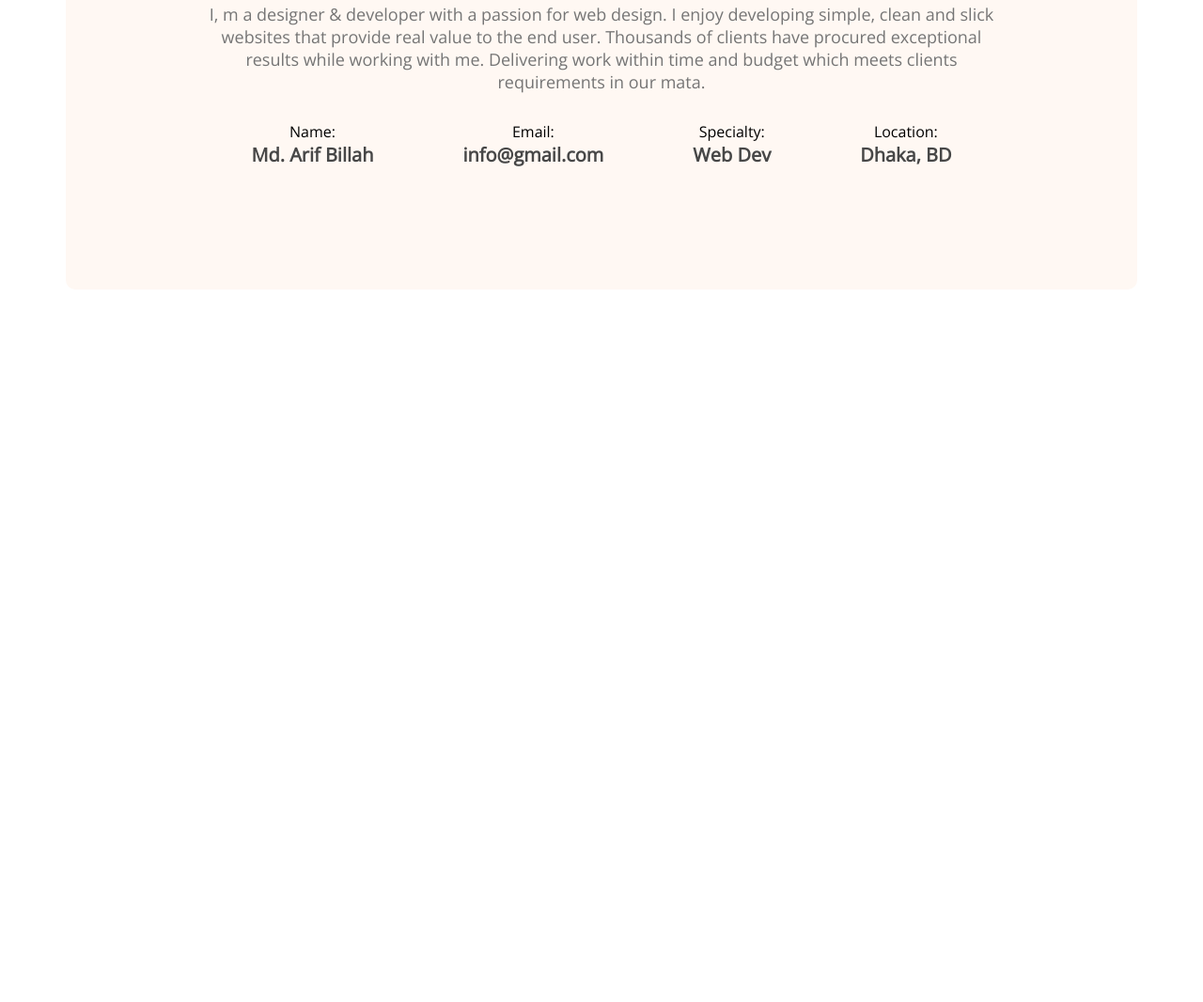
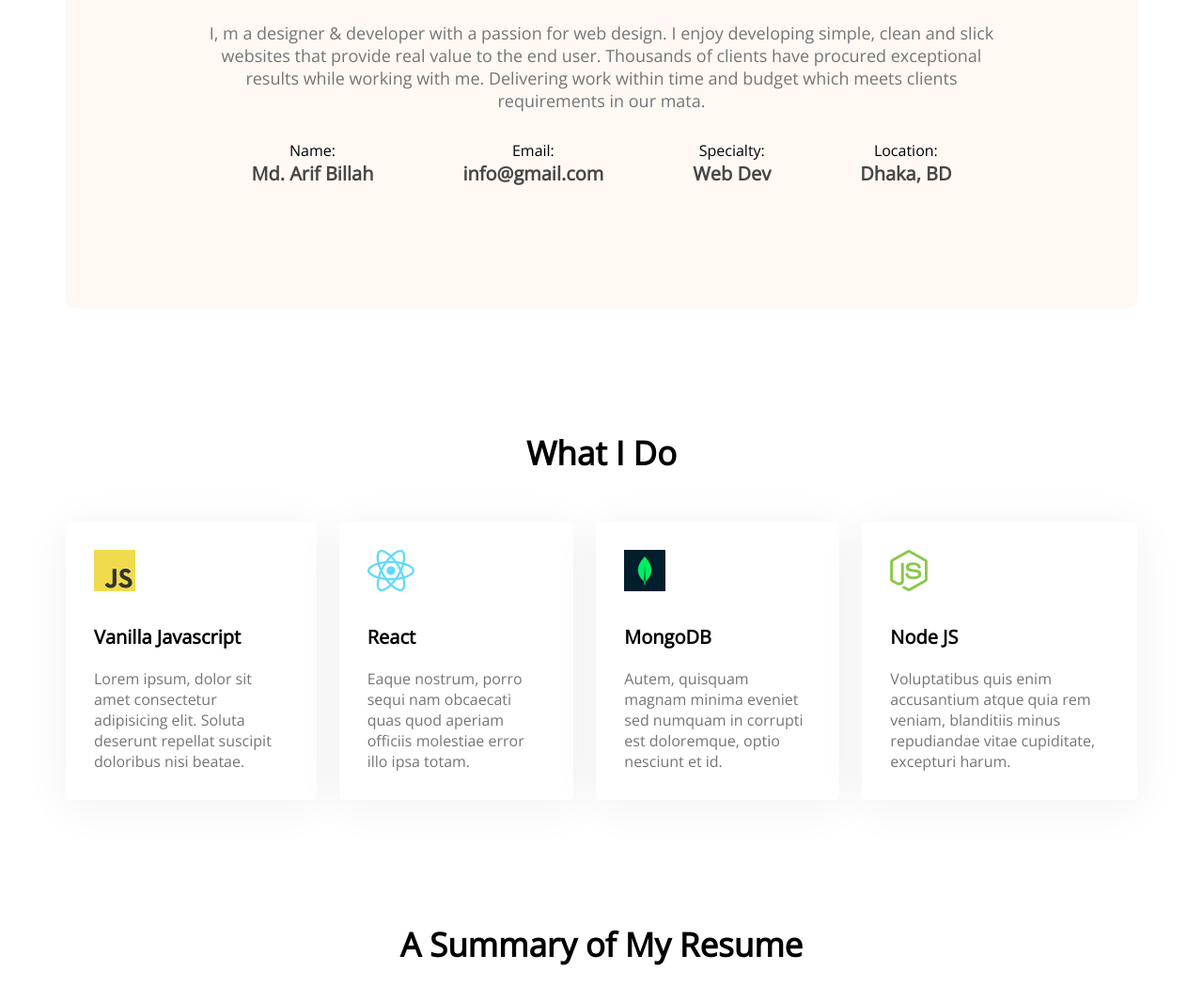
Before and after one commit to Arif-Billah71/developer-portfolio, a plain HTML site: page index.html in a window 1280 px wide. Shown: the part 1274-2340 px from the top of the page at 94% size. Before the commit the page ends 1582 px from the top, so only its background shows below. Drawn offline with nearby package versions, Linux system fonts and the light colour scheme.

Commit message:
added skills content

```diff
--- a/index.html
+++ b/index.html
@@ -56,6 +56,41 @@
             </div>
 
         </section>
+        <!-- What I do section -->
+        <section class="what-i-do">
+            <h3 class="section-title">What I Do</h3>
+            <div class="skills-container">
+                <div class="skill">
+                    <img src="images/icons/js.png" alt="">
+                    <p class="skill-title">Vanilla Javascript</p>
+                    <p class="skill-description">Lorem ipsum, dolor sit amet consectetur adipisicing elit. Soluta deserunt repellat suscipit doloribus nisi beatae.</p>
+                </div>
+                <div class="skill">
+                    <img src="images/icons/react.png" alt="">
+                    <p class="skill-title">React</p>
+                    <p class="skill-description">Eaque nostrum, porro sequi nam obcaecati quas quod aperiam officiis molestiae error illo ipsa totam.</p>
+                </div>
+                <div class="skill">
+                    <img src="images/icons/mongo.png" alt="">
+                    <p class="skill-title">MongoDB</p>
+                    <p class="skill-description">Autem, quisquam magnam minima eveniet sed numquam in corrupti est doloremque, optio nesciunt et id.</p>
+                </div>
+                <div class="skill">
+                    <img src="images/icons/nodejs.png" alt="">
+                    <p class="skill-title">Node JS</p>
+                    <p class="skill-description">Voluptatibus quis enim accusantium atque quia rem veniam, blanditiis minus repudiandae vitae cupiditate, excepturi harum.</p>
+                </div>
+            </div>
+         </section>
+         <!-- Resume Section -->
+         <section class="resume">
+            <h3 class="section-title">A Summary of My Resume</h3>
+            <div class="resume-content">
+                <div>
+
+                </div>
+            </div>
+         </section>
     </main>
     <footer>
 
--- a/styles/portfolio.css
+++ b/styles/portfolio.css
@@ -68,10 +68,14 @@ main{
     max-width: 1140px;
     margin: 0 auto;
 }
+section{
+    margin-top: 130px;
+}
+
 
 /*about section styles*/
 .about{
-    margin-top: 130px;
+
     background: #FFF8F3;
     border-radius: 10px;
     padding: 130px 150px;
@@ -79,10 +83,11 @@ main{
 }
 
 .section-title{
-
+    text-align: center;
     font-weight: 700;
     font-size: 35px;
-    margin-bottom: 30px;
+    margin-bottom: 50px;
+
 }
 .section-description{
     color: #757575;
@@ -103,3 +108,29 @@ main{
     font-size: 20px;
     color: #474747;
 }
+
+/*What  i do styles */
+
+.skills-container{
+    display: flex;
+    gap: 24px;
+}
+.skill{
+    background: #FFFFFF;
+box-shadow: 0px 6px 50px rgba(0, 0, 0, 0.06);
+border-radius: 5px;
+padding: 30px;
+}
+
+.skill-title{
+    font-weight: 700;
+    font-size: 20px;
+    margin-top: 30px;
+    margin-bottom: 20px;
+}
+.skill-description{
+    font-size: 16px;
+    color: #757575;
+}
+
+/* Resume Styles */
```
